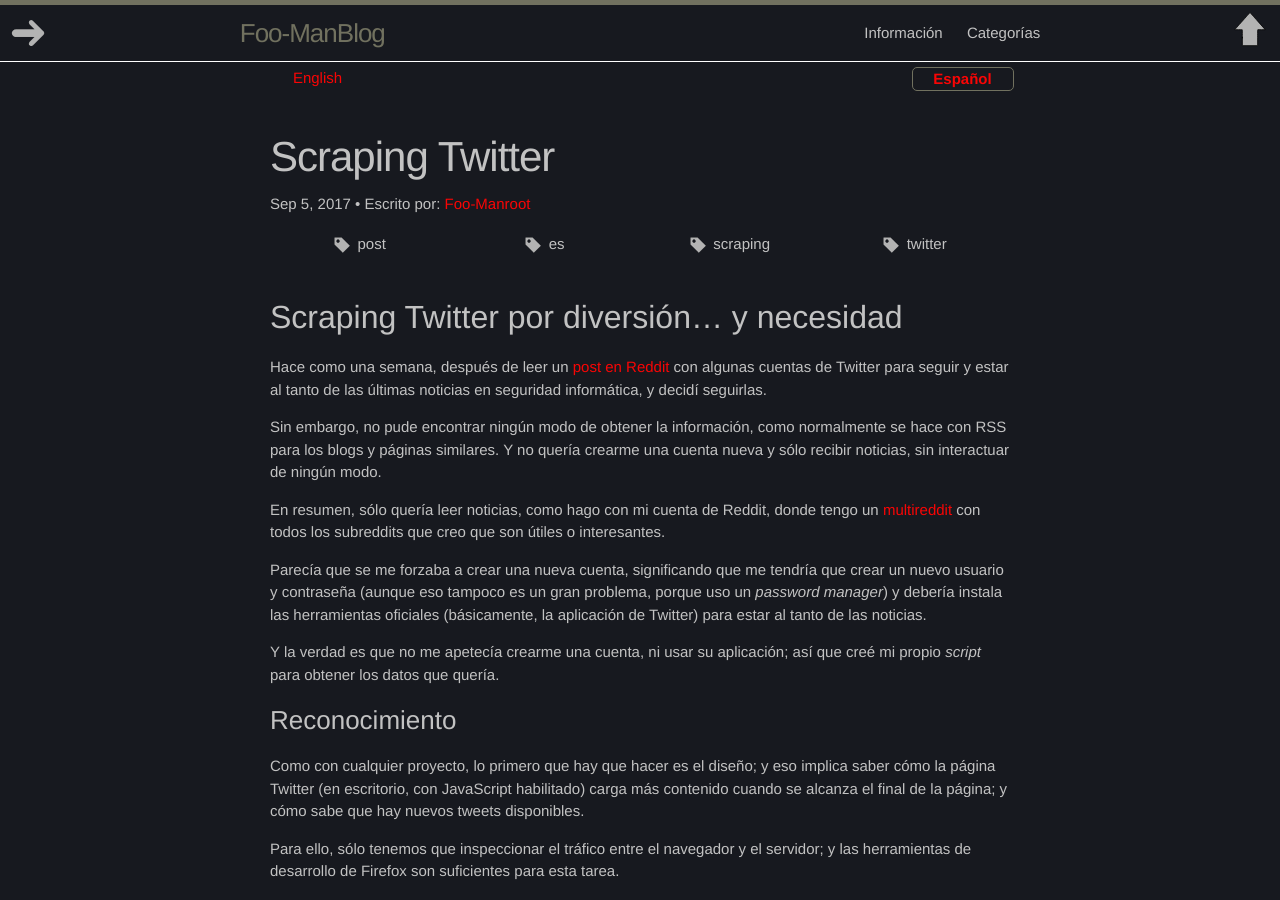
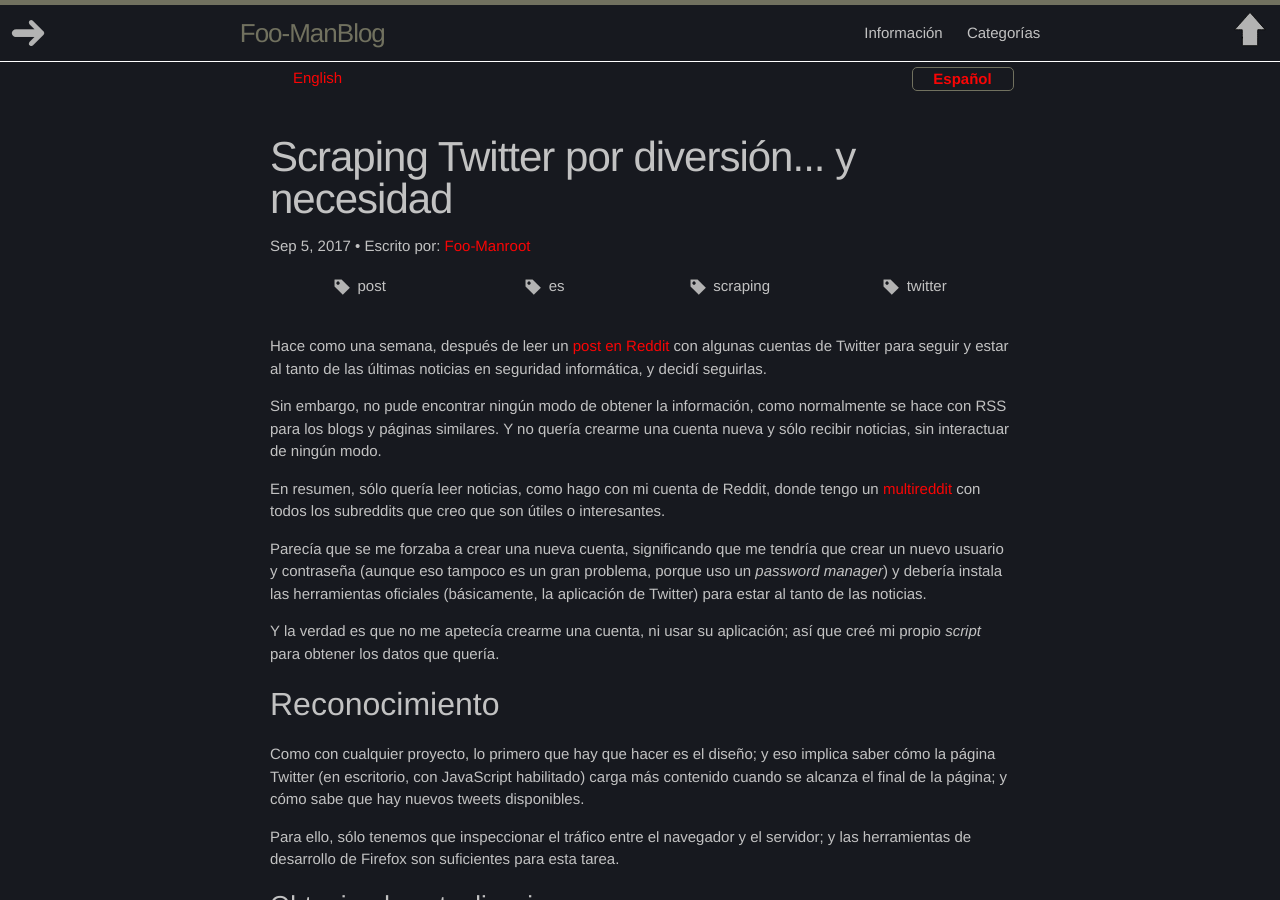
Before and after one commit to Foo-Manroot/foo-manroot.github.io, a Jekyll site: the page built from _posts/es/2017-09-05-scraping-twitter.markdown, in a window 1280 px wide and 900 px high. Built offline with Jekyll 4.4.1, drawn with Linux system fonts in a browser that asks for light colours.

Commit message:
Changed title weight on latest post's translation

```diff
--- a/_posts/es/2017-09-05-scraping-twitter.markdown
+++ b/_posts/es/2017-09-05-scraping-twitter.markdown
@@ -1,14 +1,12 @@
 ---
 layout: post
-title:  "Scraping Twitter"
+title:  "Scraping Twitter por diversión... y necesidad"
 date:	2017-09-05 13:19:12 +0200
 author: foo
 categories: es scraping twitter
 lang: es
 ref: scraping-twitter
 ---
-
-## Scraping Twitter por diversión... y necesidad
 
 Hace como una semana, después de leer un
 [post en Reddit](https://www.reddit.com/r/netsecstudents/comments/6wj7xq
@@ -32,7 +30,7 @@
 Y la verdad es que no me apetecía crearme una cuenta, ni usar su aplicación; así que
 creé mi propio _script_ para obtener los datos que quería.
 
-### Reconocimiento
+## Reconocimiento
 
 Como con cualquier proyecto, lo primero que hay que hacer es el diseño; y eso implica
 saber cómo la página Twitter (en escritorio, con JavaScript habilitado) carga más
@@ -42,7 +40,7 @@
 Para ello, sólo tenemos que inspeccionar el tráfico entre el navegador y el servidor; y
 las herramientas de desarrollo de Firefox son suficientes para esta tarea.
 
-#### Obteniendo actualizaciones
+### Obteniendo actualizaciones
 
 La primera cosa que notamos inspeccionando el tráfico (la pestaña 'network', en las
 herramientas de desarrollo) es que, periódicamente (cada medio minuto, más o menos), hay
@@ -121,7 +119,7 @@
 HTML (yo usé [BeautifulSoup](https://www.crummy.com/software/BeautifulSoup/) para ello)
 y obtener todos los datos que queramos.
 
-#### Página infinita
+### Página infinita
 
 Con todo lo que hemos aprendido de cómo se obtienen los tweets nuevos, tenemos una tarea
 más fácil, puesto que tenemos mucha información interesante sobre la organización de la
@@ -150,7 +148,7 @@
 contenedor de los tweets y luego actualizados con las respuestas JSON.
 
 
-### Construyendo el scraper y notificando las actualizaciones
+## Construyendo el scraper y notificando las actualizaciones
 
 Tras obtener toda la información, es trivial construir un programa que pida las páginas
 e interprete el HTML (como ya dije antes, se puede usar BeautifulSoup con Python) para
@@ -165,7 +163,7 @@
 A veces a demasiadas actualizaciones y algunas no se muestran, así que debería intentar
 buscar otro método para obtener una herramienta más útil.
 
-## Usando el _scraper_ con otro propósito
+# Usando el _scraper_ con otro propósito
 
 Aunque la idea inicial es simplemente obtener los tweets de la gente a la que "sigo"
 (realmente no les sigo con mi cuenta, porque no tengo...), este _scraper_ puede
```
